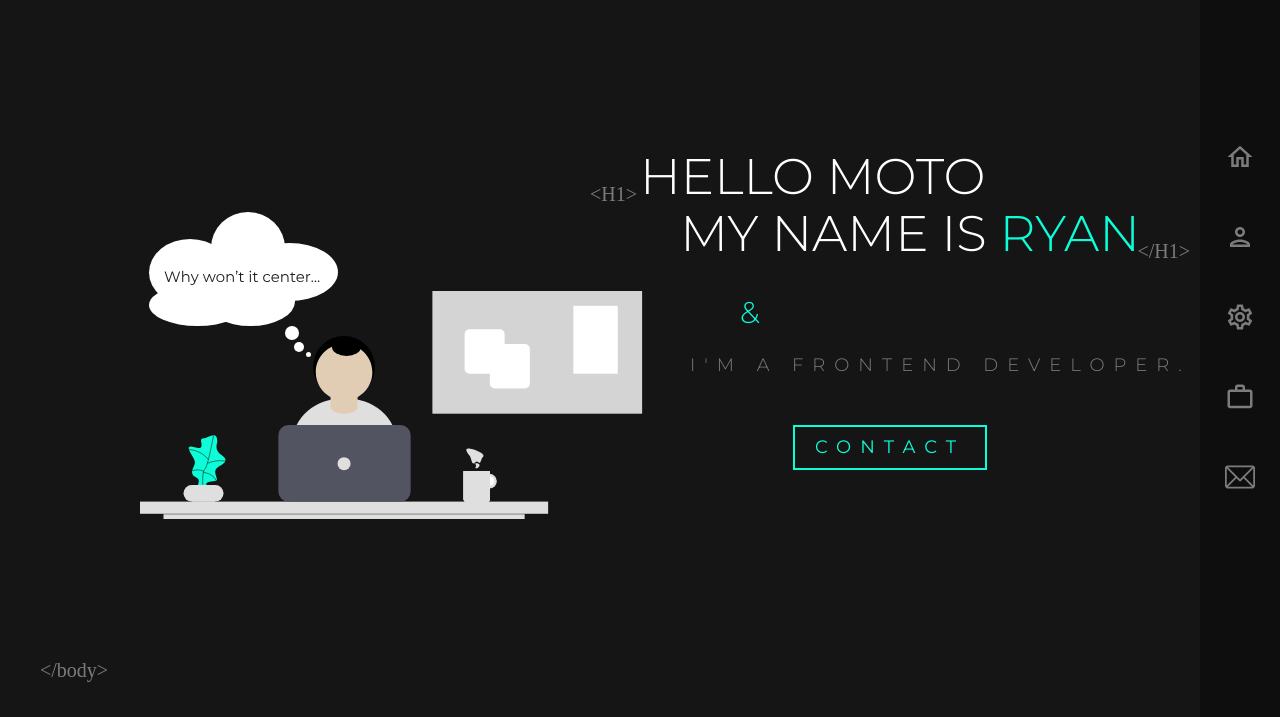
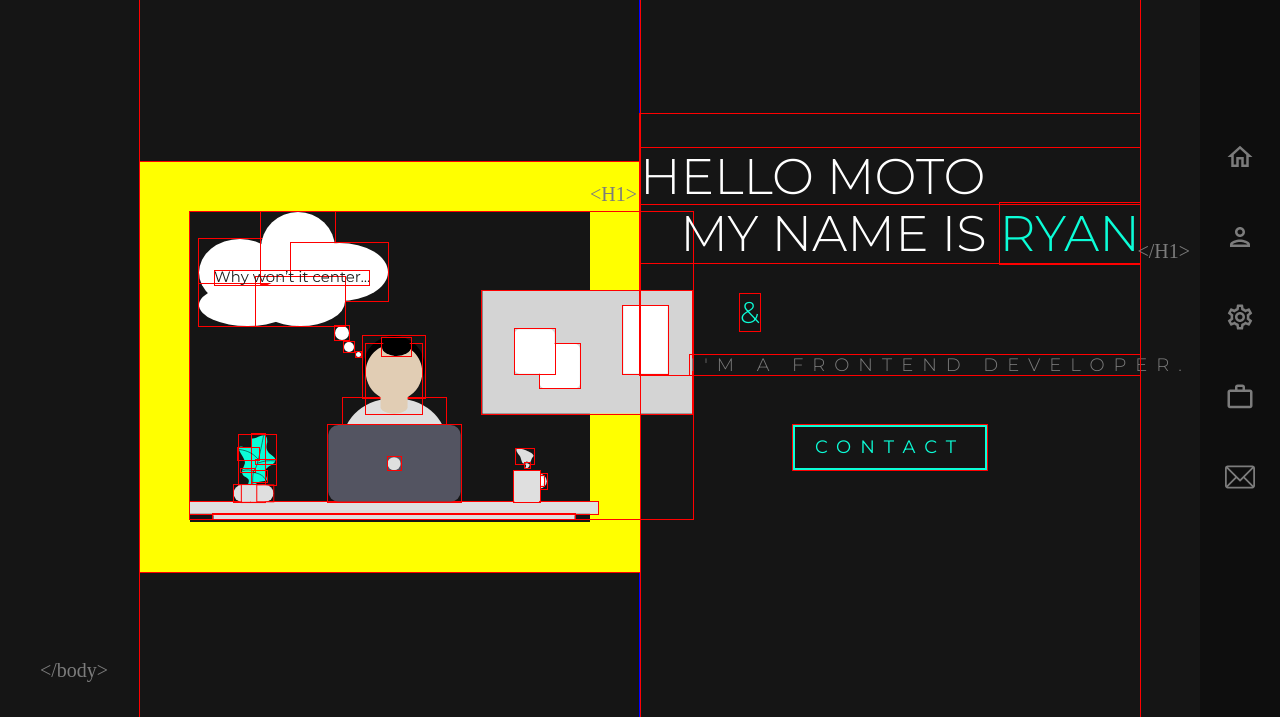
Before and after one commit to ryasan/portfolio_v3, a Gatsby site: page / in a window 1280 px wide. Shown: the part 83-800 px from the top of the page. Built offline with nearby package versions, Linux system fonts and the light colour scheme; Gatsby itself is replaced by a stand-in of ours; a web font is replaced by a local one.

Commit message:
bugfix: missing icon

```diff
--- a/src/components/hero/hero.scss
+++ b/src/components/hero/hero.scss
@@ -7,6 +7,11 @@
   justify-content: center;
   position: fixed;
   width: 100%;
+  outline: 1px solid red;
+
+  * {
+    outline: 1px solid red;
+  }
 }
 
 .hero__inner {
@@ -16,6 +21,10 @@
   justify-content: center;
   max-width: $max_width;
   width: 100%;
+
+  @media (max-width: $mobile) {
+    flex-direction: column;
+  }
 }
 
 .hero__column {
@@ -26,12 +35,19 @@
 
   &--left {
     position: relative;
+    outline: 1px solid red;
   }
 
   &--right {
     align-items: center;
     flex-direction: column;
     justify-content: center;
+    outline: 1px solid blue;
+  }
+
+  @media (max-width: $mobile) {
+    height: 50%;
+    width: 100%;
   }
 }
 
@@ -95,7 +111,19 @@
 }
 
 .hero__svg-container {
+  border: 50px solid yellow;
   transform: translateY(5rem);
+  width: 100%;
+
+  @media (max-width: $mobile) {
+    transform: initial;
+
+    svg {
+      // height: 10rem;
+      object-fit: contain;
+      // width: 10rem;
+    }
+  }
 }
 
 .hero__btn {
```
Also changed, not shown: src/static/gatsby-icon.png (added).
